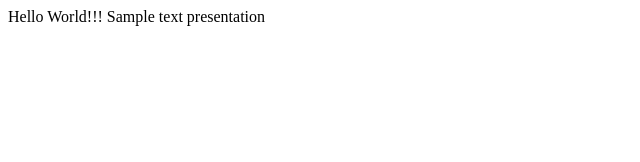
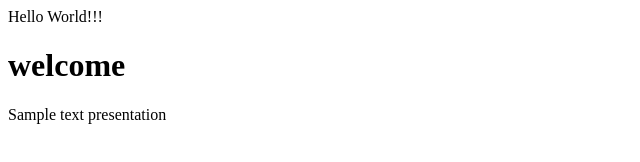
Before and after one commit to thaniyatechnology/internship, a plain HTML site: page index.html in a window 1280 px wide. Shown: the whole page, without its empty margins (0-640 px from the left). Drawn offline with Linux system fonts and the light colour scheme.

Commit message:
Update index.html

```diff
--- a/index.html
+++ b/index.html
@@ -1,5 +1,7 @@
 <html>
   <head>Hello World!!!</head>
+  <title>Hii</title>
+  <h1>welcome</h1>
   <body> Sample text presentation</body>
 
 
```
